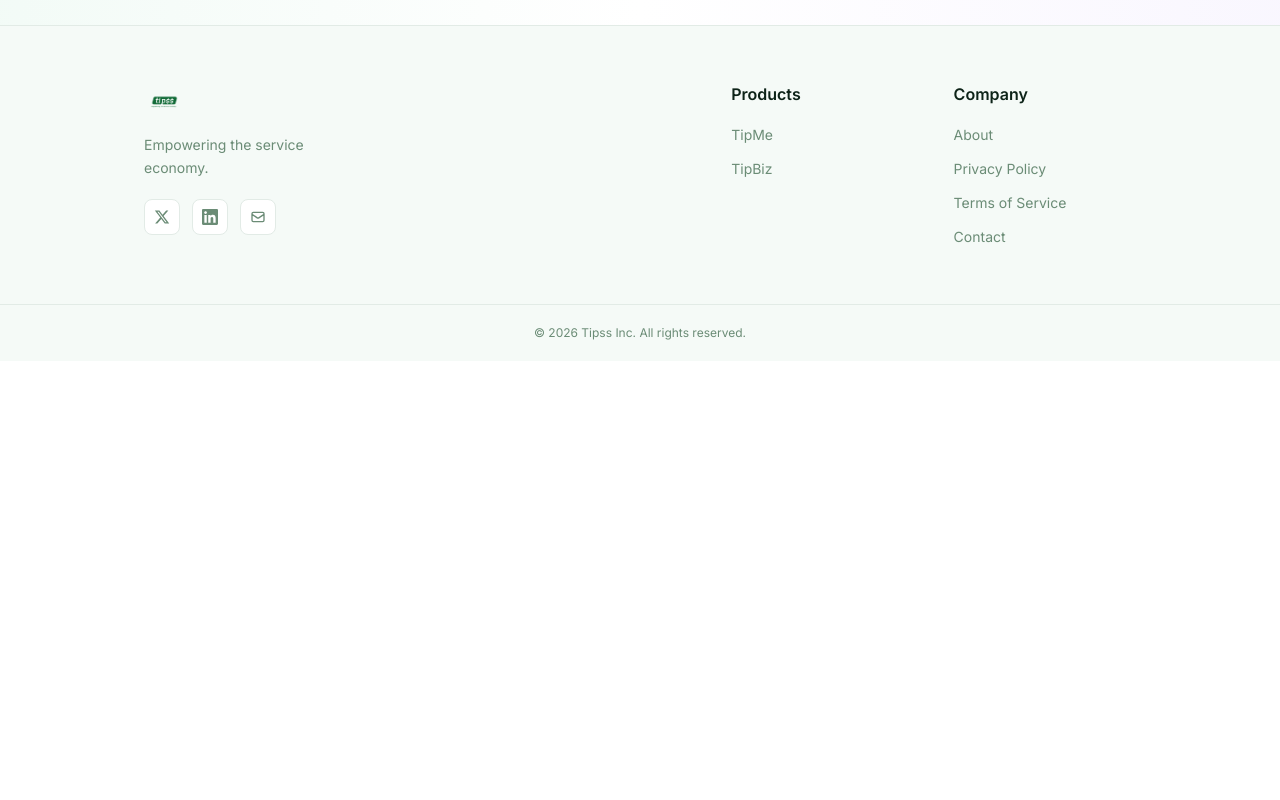
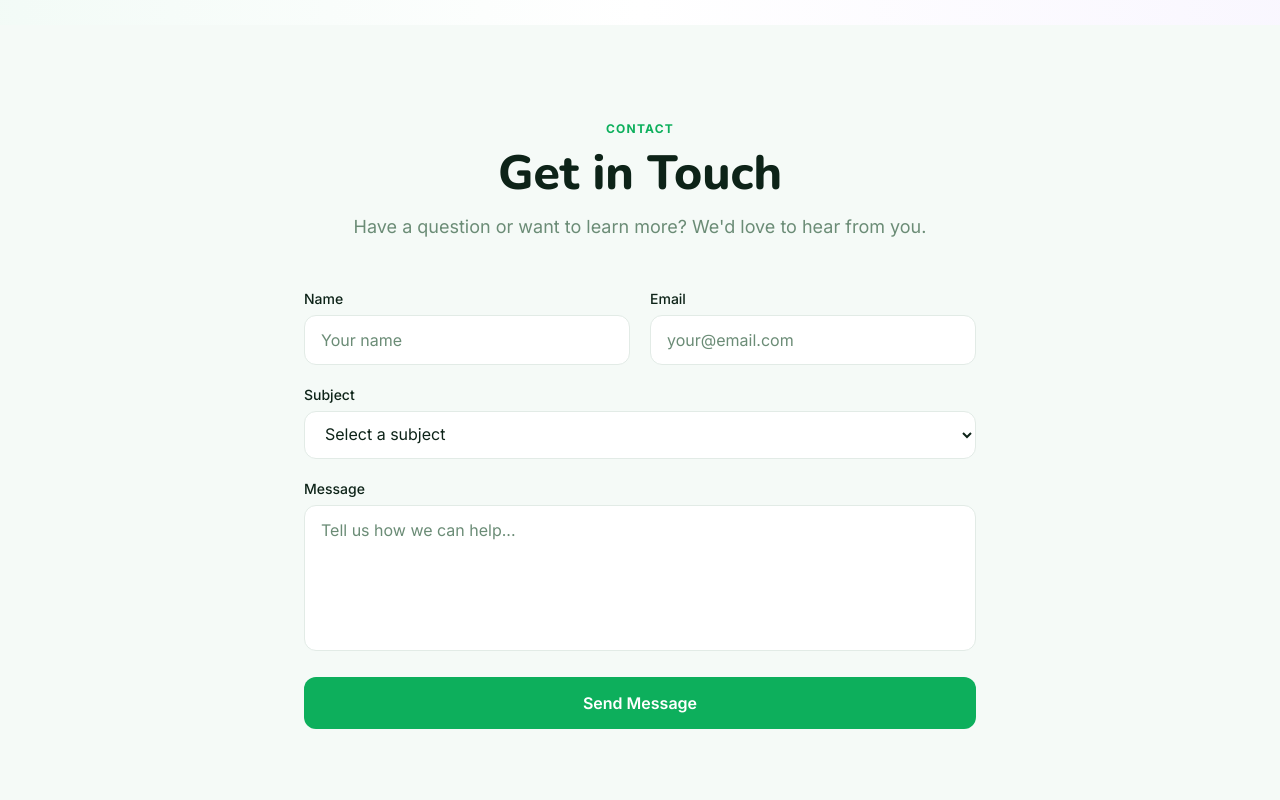
Before and after one commit to isaacotengdev/tipss, a Next.js app in the folder web/: page / in a window 1280 px wide. Shown: the part 4480-5280 px from the top of the page. Before the commit the page ends 4841 px from the top, so only its background shows below. Built offline with nearby package versions, Linux system fonts and the light colour scheme.

Commit message:
feat: add contact form section before footer

```diff
--- a/web/src/app/page.tsx
+++ b/web/src/app/page.tsx
@@ -5,6 +5,7 @@ import SolutionsSection from '@/components/SolutionsSection'
 import FeaturesSection from '@/components/FeaturesSection'
 import FaqSection from '@/components/FaqSection'
 import DownloadsSection from '@/components/DownloadsSection'
+import ContactSection from '@/components/ContactSection'
 import Footer from '@/components/Footer'
 
 export default function Home() {
@@ -19,6 +20,7 @@ export default function Home() {
 
         <FaqSection />
         <DownloadsSection />
+        <ContactSection />
       </main>
       <Footer />
     </>
--- /dev/null
+++ b/web/src/components/ContactSection.tsx
@@ -0,0 +1,130 @@
+'use client'
+import { useState } from 'react'
+
+export default function ContactSection() {
+  const [form, setForm] = useState({ name: '', email: '', subject: '', message: '' })
+  const [status, setStatus] = useState<'idle' | 'sending' | 'sent' | 'error'>('idle')
+
+  const handleChange = (e: React.ChangeEvent<HTMLInputElement | HTMLTextAreaElement | HTMLSelectElement>) => {
+    setForm({ ...form, [e.target.name]: e.target.value })
+  }
+
+  const handleSubmit = async (e: React.FormEvent) => {
+    e.preventDefault()
+    setStatus('sending')
+    try {
+      const res = await fetch(`https://formsubmit.co/ajax/hello@tipss.tech`, {
+        method: 'POST',
+        headers: { 'Content-Type': 'application/json', Accept: 'application/json' },
+        body: JSON.stringify({ ...form, _captcha: 'false' }),
+      })
+      if (res.ok) {
+        setStatus('sent')
+        setForm({ name: '', email: '', subject: '', message: '' })
+      } else {
+        setStatus('error')
+      }
+    } catch {
+      setStatus('error')
+    }
+  }
+
+  return (
+    <section id="contact" className="bg-surface py-24 px-6 md:px-20">
+      <div className="max-w-2xl mx-auto">
+        {/* Header */}
+        <div className="text-center mb-12">
+          <p className="text-xs font-bold tracking-widest text-brand-green uppercase font-sans mb-3">
+            Contact
+          </p>
+          <h2 className="font-display font-extrabold text-4xl md:text-5xl text-foreground mb-4">
+            Get in Touch
+          </h2>
+          <p className="text-muted-light text-lg">
+            Have a question or want to learn more? We&apos;d love to hear from you.
+          </p>
+        </div>
+
+        {/* Form */}
+        <form onSubmit={handleSubmit} className="space-y-5">
+          <div className="grid sm:grid-cols-2 gap-5">
+            <div>
+              <label className="block text-sm font-medium text-foreground mb-1.5">Name</label>
+              <input
+                type="text"
+                name="name"
+                value={form.name}
+                onChange={handleChange}
+                required
+                placeholder="Your name"
+                className="w-full px-4 py-3 rounded-xl border border-border-color bg-white text-foreground placeholder-muted-light focus:outline-none focus:ring-2 focus:ring-brand-green/40 focus:border-brand-green transition-colors"
+              />
+            </div>
+            <div>
+              <label className="block text-sm font-medium text-foreground mb-1.5">Email</label>
+              <input
+                type="email"
+                name="email"
+                value={form.email}
+                onChange={handleChange}
+                required
+                placeholder="your@email.com"
+                className="w-full px-4 py-3 rounded-xl border border-border-color bg-white text-foreground placeholder-muted-light focus:outline-none focus:ring-2 focus:ring-brand-green/40 focus:border-brand-green transition-colors"
+              />
+            </div>
+          </div>
+
+          <div>
+            <label className="block text-sm font-medium text-foreground mb-1.5">Subject</label>
+            <select
+              name="subject"
+              value={form.subject}
+              onChange={handleChange}
+              required
+              className="w-full px-4 py-3 rounded-xl border border-border-color bg-white text-foreground focus:outline-none focus:ring-2 focus:ring-brand-green/40 focus:border-brand-green transition-colors"
+            >
+              <option value="">Select a subject</option>
+              <option value="TipMe enquiry">TipMe Enquiry</option>
+              <option value="TipBiz enquiry">TipBiz Enquiry</option>
+              <option value="Partnership">Partnership</option>
+              <option value="Support">Support</option>
+              <option value="Other">Other</option>
+            </select>
+          </div>
+
+          <div>
+            <label className="block text-sm font-medium text-foreground mb-1.5">Message</label>
+            <textarea
+              name="message"
+              value={form.message}
+              onChange={handleChange}
+              required
+              rows={5}
+              placeholder="Tell us how we can help..."
+              className="w-full px-4 py-3 rounded-xl border border-border-color bg-white text-foreground placeholder-muted-light focus:outline-none focus:ring-2 focus:ring-brand-green/40 focus:border-brand-green transition-colors resize-none"
+            />
+          </div>
+
+          <button
+            type="submit"
+            disabled={status === 'sending'}
+            className="w-full bg-brand-green text-white font-semibold py-3.5 rounded-xl hover:bg-green-600 transition-colors disabled:opacity-60 disabled:cursor-not-allowed"
+          >
+            {status === 'sending' ? 'Sending...' : 'Send Message'}
+          </button>
+
+          {status === 'sent' && (
+            <p className="text-center text-brand-green font-medium">
+              ✓ Message sent! We&apos;ll get back to you soon.
+            </p>
+          )}
+          {status === 'error' && (
+            <p className="text-center text-red-500 font-medium">
+              Something went wrong. Please email us directly at hello@tipss.tech
+            </p>
+          )}
+        </form>
+      </div>
+    </section>
+  )
+}
```
